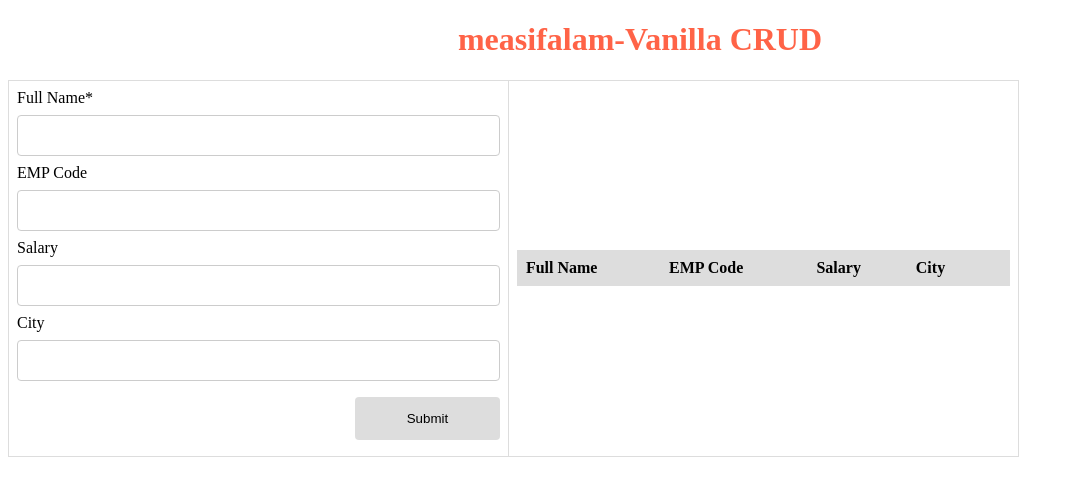
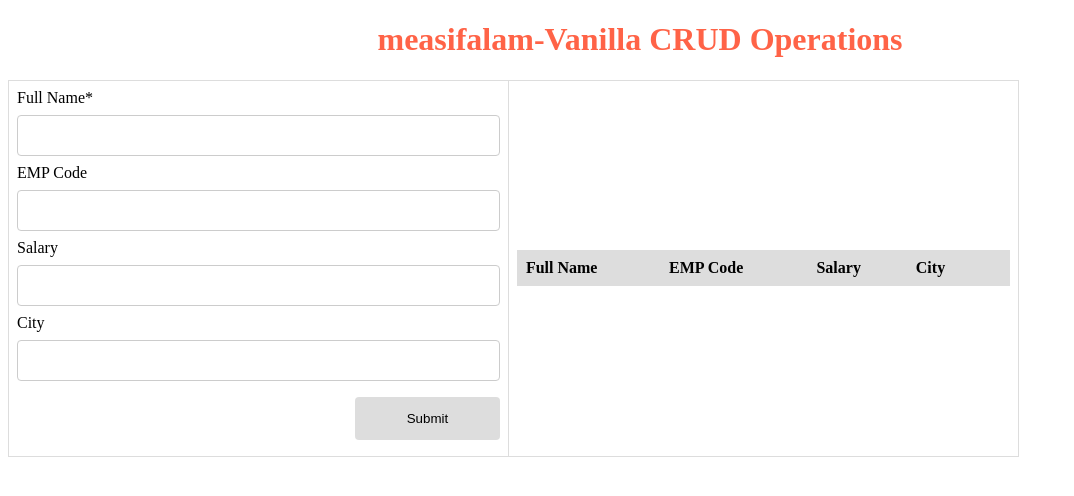
Before and after one commit to measifalam/Vanilla-CRUD, a plain HTML site: page index.html in a window 1280 px wide. Shown: the whole page, without its empty margins (0-1074 px from the left). Drawn offline with Linux system fonts and the light colour scheme.

Commit message:
Update index.html

```diff
--- a/index.html
+++ b/index.html
@@ -9,7 +9,7 @@
 </head>
 
 <body>
-    <h1 style="text-align: center;color:tomato;">measifalam-Vanilla CRUD</h1>
+    <h1 style="text-align: center;color:tomato;">measifalam-Vanilla CRUD Operations</h1>
     <table>
         <tr>
             <td>
```
